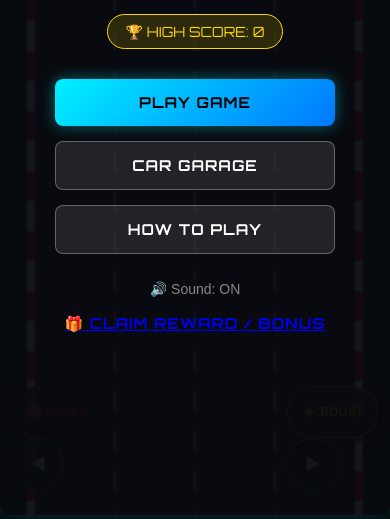
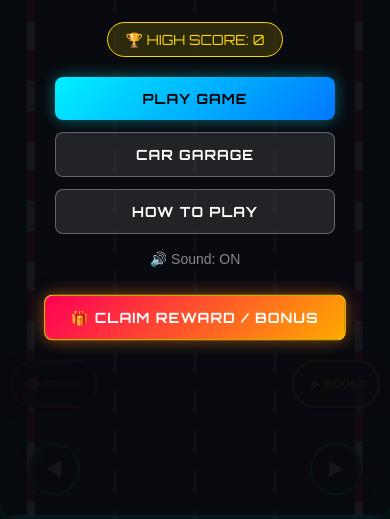
Before and after one commit to arafathossainlimon11/endless-car-racer, a plain HTML site: page index.html in a window 390 px wide. Shown: the part 325-844 px from the top of the page. Drawn offline with Linux system fonts and the light colour scheme.

Commit message:
Refactor CSS styles for layout and buttons

```diff
--- a/style.css
+++ b/style.css
@@ -193,13 +193,13 @@ body {
     border-radius: 20px;
     font-family: 'Orbitron', sans-serif;
     font-size: 14px;
-    margin-bottom: 30px;
+    margin-bottom: 20px;
 }
 
 .menu-buttons {
     display: flex;
     flex-direction: column;
-    gap: 15px;
+    gap: 12px;
     width: 80%;
     max-width: 280px;
 }
@@ -209,9 +209,9 @@ body {
 }
 
 .btn {
-    padding: 14px 20px;
+    padding: 13px 18px;
     font-family: 'Orbitron', sans-serif;
-    font-size: 15px;
+    font-size: 14px;
     font-weight: 700;
     border: none;
     border-radius: 8px;
@@ -219,6 +219,7 @@ body {
     letter-spacing: 1px;
     transition: all 0.2s ease;
     text-align: center;
+    text-decoration: none;
 }
 
 .btn-primary {
@@ -247,8 +248,26 @@ body {
     color: #fff;
 }
 
+/* Smartlink Reward Button (Home Screen Red Box Area) */
+.btn-reward {
+    margin-top: 25px;
+    width: 85%;
+    max-width: 300px;
+    background: linear-gradient(135deg, #ff0055, #ffaa00);
+    color: #fff;
+    border: 1px solid #ffd700;
+    box-shadow: 0 0 15px rgba(255, 0, 85, 0.5);
+    animation: pulseGlow 1.8s infinite ease-in-out;
+}
+
+@keyframes pulseGlow {
+    0% { transform: scale(1); box-shadow: 0 0 12px rgba(255, 0, 85, 0.4); }
+    50% { transform: scale(1.03); box-shadow: 0 0 22px rgba(255, 215, 0, 0.8); }
+    100% { transform: scale(1); box-shadow: 0 0 12px rgba(255, 0, 85, 0.4); }
+}
+
 .audio-toggle-container {
-    margin-top: 25px;
+    margin-top: 15px;
 }
 
 .btn-toggle {
@@ -355,8 +374,8 @@ body {
     width: 100%;
     background: rgba(20, 25, 40, 0.8);
     border-radius: 10px;
-    padding: 15px 5px;
-    margin: 15px 0;
+    padding: 12px 5px;
+    margin: 10px 0;
 }
 
 .result-item {
@@ -375,75 +394,78 @@ body {
 }
 
 .gameover-ad-container {
-    width: 100%;
-    height: 65px;
-    background: #10141e;
-    border: 1px dashed #ff0055;
+    width: 300px;
+    height: 250px;
+    background: rgba(16, 20, 30, 0.9);
+    border: 1px solid rgba(0, 240, 255, 0.3);
     border-radius: 8px;
     display: flex;
     align-items: center;
     justify-content: center;
-    margin-bottom: 20px;
+    margin: 10px 0;
+    overflow: hidden;
 }
 
-/* --- MOBILE ON-SCREEN CONTROLS --- */
+/* --- 4-CORNER SPLIT MOBILE CONTROLS --- */
 #mobile-controls {
     position: absolute;
-    bottom: calc(25px + env(safe-area-inset-bottom, 0px));
+    bottom: calc(20px + env(safe-area-inset-bottom, 0px));
     left: 0;
     width: 100%;
-    padding: 0 12px;
+    padding: 0 10px;
     display: flex;
     justify-content: space-between;
     pointer-events: none;
     z-index: 15;
 }
 
-.touch-group {
+.control-col {
     display: flex;
-    gap: 8px;
+    flex-direction: column;
+    gap: 35px; /* Spacing between top & bottom buttons matching red boxes */
     pointer-events: auto;
+    align-items: center;
 }
 
 .touch-btn {
     width: 52px;
     height: 52px;
     border-radius: 50%;
-    background: rgba(10, 15, 25, 0.65);
-    border: 1.5px solid rgba(0, 240, 255, 0.6);
+    background: rgba(10, 15, 25, 0.75);
+    border: 2px solid rgba(0, 240, 255, 0.7);
     color: #fff;
-    font-size: 18px;
+    font-size: 20px;
     display: flex;
     align-items: center;
     justify-content: center;
     backdrop-filter: blur(4px);
-    box-shadow: 0 4px 10px rgba(0, 0, 0, 0.4);
+    box-shadow: 0 4px 12px rgba(0, 0, 0, 0.6);
 }
 
 .touch-btn:active {
-    background: rgba(0, 240, 255, 0.5);
+    background: rgba(0, 240, 255, 0.6);
     transform: scale(0.92);
 }
 
 .brake-btn, .boost-btn {
     width: auto;
-    height: 52px;
+    height: 48px;
     padding: 0 14px;
-    border-radius: 26px;
-    font-size: 12px;
+    border-radius: 24px;
+    font-size: 11px;
     font-weight: 700;
 }
 
 .brake-btn {
-    border-color: rgba(255, 0, 85, 0.7);
+    border-color: rgba(255, 0, 85, 0.8);
     color: #ff0055;
-    background: rgba(25, 10, 18, 0.65);
+    background: rgba(25, 10, 18, 0.75);
 }
 
 .boost-btn {
-    border-color: rgba(255, 215, 0, 0.7);
+    border-color: rgba(255, 215, 0, 0.8);
     color: #ffd700;
-    background: rgba(25, 22, 10, 0.65);
+    background: rgba(25, 22, 10, 0.75);
 }
 
 @media (min-width: 768px) {
```
